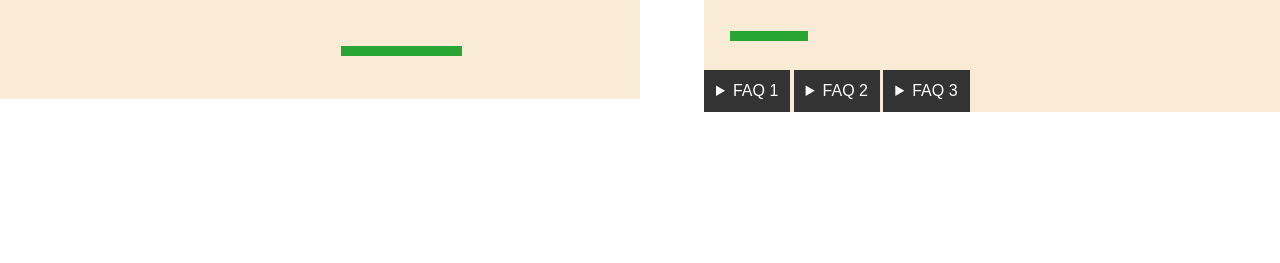
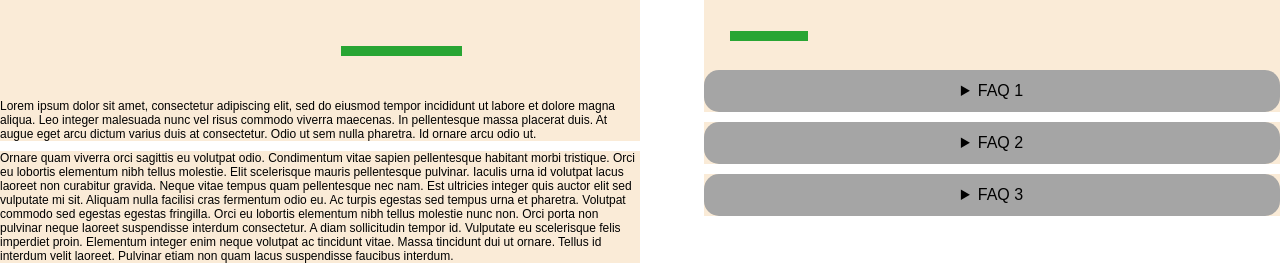
Before and after one commit to ImJustSpirit/college-web-assignments, a plain HTML site: page Assignment 1/about.html in a window 1280 px wide. Shown: the part 647-910 px from the top of the page. Before the commit the page ends 800 px from the top, so only its background shows below. Drawn offline with Linux system fonts and the light colour scheme; a web font is replaced by a local one.

Commit message:
Quite a bit of code?

```diff
--- a/Assignment 1/about.html
+++ b/Assignment 1/about.html
@@ -30,10 +30,18 @@
     </div>
 
     <div class=left1 style="width: 50%; margin: auto;">
+
         <div class="AboutUsTitle">
             <h1>About Us</h1>
             <p class="bar" style="margin: 25%; width: 75%; display: inline-block;"></p>
         </div>
+
+        <div>
+            <p>Lorem ipsum dolor sit amet, consectetur adipiscing elit, sed do eiusmod tempor incididunt ut labore et dolore magna aliqua. Leo integer malesuada nunc vel risus commodo viverra maecenas. In pellentesque massa placerat duis. At augue eget arcu dictum varius duis at consectetur. Odio ut sem nulla pharetra. Id ornare arcu odio ut. </p>
+            <hr>
+            <p>Ornare quam viverra orci sagittis eu volutpat odio. Condimentum vitae sapien pellentesque habitant morbi tristique. Orci eu lobortis elementum nibh tellus molestie. Elit scelerisque mauris pellentesque pulvinar. Iaculis urna id volutpat lacus laoreet non curabitur gravida. Neque vitae tempus quam pellentesque nec nam. Est ultricies integer quis auctor elit sed vulputate mi sit. Aliquam nulla facilisi cras fermentum odio eu. Ac turpis egestas sed tempus urna et pharetra. Volutpat commodo sed egestas egestas fringilla. Orci eu lobortis elementum nibh tellus molestie nunc non. Orci porta non pulvinar neque laoreet suspendisse interdum consectetur. A diam sollicitudin tempor id. Vulputate eu scelerisque felis imperdiet proin. Elementum integer enim neque volutpat ac tincidunt vitae. Massa tincidunt dui ut ornare. Tellus id interdum velit laoreet. Pulvinar etiam non quam lacus suspendisse faucibus interdum. </p>
+        </div>
+
     </div>
 
     <div class=right1 style="justify-content: center;">
@@ -46,28 +54,30 @@
                 <!-- FAQ One -->
                 <div class = "dropdown1">
                     <details>
-                            <summary>FAQ 1</summary>
+                        <summary style = "border-radius: 15px;">FAQ 1</summary>
                         <p>Lorem ipsum dolor sit amet, consectetur adipiscing elit, sed do eiusmod tempor incididunt ut labore et dolore magna aliqua. Ut enim ad minim veniam, quis nostrud exercitation ullamco laboris nisi ut aliquip ex ea commodo consequat. Duis aute irure dolor in reprehenderit in voluptate velit esse cillum dolore eu fugiat nulla pariatur. Excepteur sint occaecat cupidatat non proident, sunt in culpa qui officia deserunt mollit anim id est laborum.</p>
                     </details>
                 </div>
 
+                <hr>
+
                 <!-- FAQ Two -->
                 <div class = "dropdown1">
                     <details>
-                            <summary>FAQ 2</summary>
+                        <summary style = "border-radius: 15px;">FAQ 2</summary>
                         <p>Lorem ipsum dolor sit amet, consectetur adipiscing elit, sed do eiusmod tempor incididunt ut labore et dolore magna aliqua. Ut enim ad minim veniam, quis nostrud exercitation ullamco laboris nisi ut aliquip ex ea commodo consequat. Duis aute irure dolor in reprehenderit in voluptate velit esse cillum dolore eu fugiat nulla pariatur. Excepteur sint occaecat cupidatat non proident, sunt in culpa qui officia deserunt mollit anim id est laborum.</p>
                     </details>
                 </div>
 
+                <hr>
+
                 <!-- FAQ Three -->
                 <div class = "dropdown1">
                     <details>
-                            <summary>FAQ 3</summary>
+                        <summary style = "border-radius: 15px;">FAQ 3</summary>
                         <p>Lorem ipsum dolor sit amet, consectetur adipiscing elit, sed do eiusmod tempor incididunt ut labore et dolore magna aliqua. Ut enim ad minim veniam, quis nostrud exercitation ullamco laboris nisi ut aliquip ex ea commodo consequat. Duis aute irure dolor in reprehenderit in voluptate velit esse cillum dolore eu fugiat nulla pariatur. Excepteur sint occaecat cupidatat non proident, sunt in culpa qui officia deserunt mollit anim id est laborum.</p>
                     </details>
                 </div>
-
-
 
             </div>
         </div>
--- a/Assignment 1/style.css
+++ b/Assignment 1/style.css
@@ -293,10 +293,17 @@ select {
     background-color:antiquewhite;
 }
 
+hr {
+    border: 5px solid var(--background);
+}
+
 /* Dropdown */
 .dropdown1 {
     position: relative;
     display: inline-block;
+    width: 100%;
+    text-align: center;
+    border-radius: 15px;
   }
 
 .dropdown1-button {
@@ -334,15 +341,15 @@ select {
 }
 
 .dropdown1 details summary {
-    background-color: #333;
-    color: #fff;
+    background-color: var(--grey);
+    color: var(--text);
     padding: 12px;
     font-size: 16px;
     cursor: pointer;
 }
 
 .dropdown1 details p {
-    background-color: #ccc;
+    background-color: var(--background);
     margin: 0;
     padding: 12px;
 }
```
Lines whose indentation alone changed are shown as unchanged.
